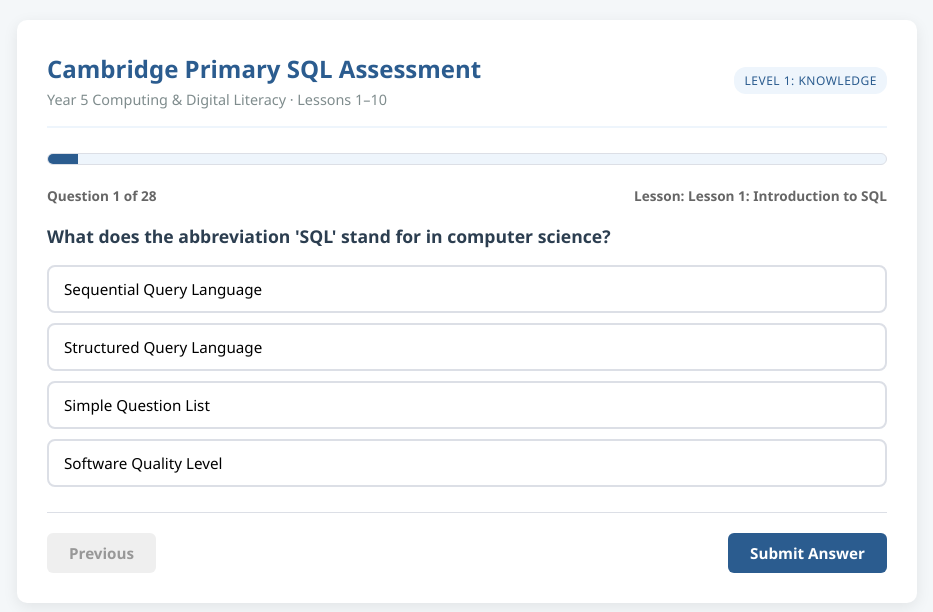
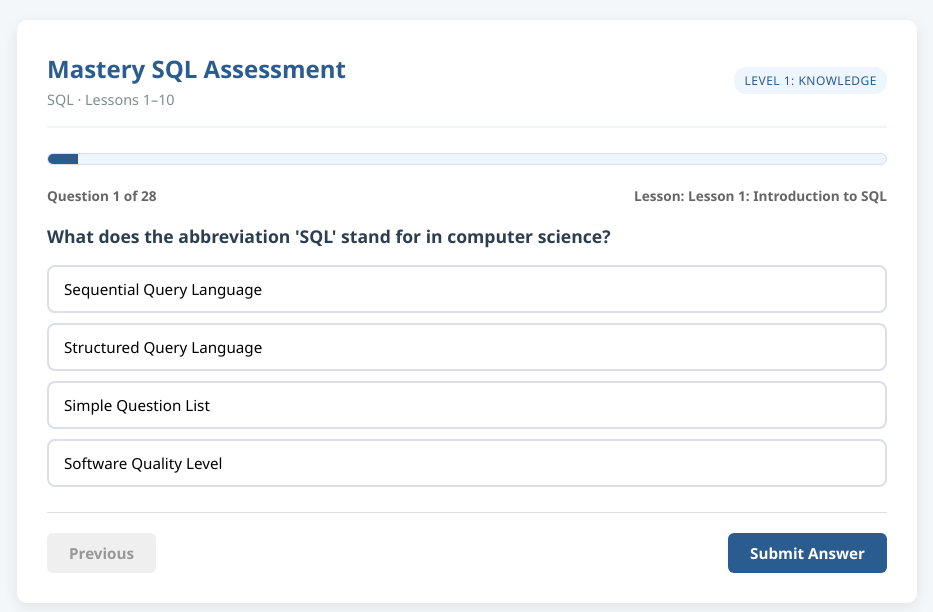
Before and after one commit to harddrive256/SQL, a plain HTML site: page quiz.html in a window 1280 px wide. Shown: the whole page, without its empty margins (173-1106 px from the left). Drawn offline with Linux system fonts and the light colour scheme.

Commit message:
Update quiz.html

```diff
--- a/quiz.html
+++ b/quiz.html
@@ -99,8 +99,8 @@
 <div class="assessment-container">
   <header>
     <div>
-      <h1>Cambridge Primary SQL Assessment</h1>
-      <div class="subtitle">Year 5 Computing & Digital Literacy · Lessons 1–10</div>
+      <h1>Mastery SQL Assessment</h1>
+      <div class="subtitle">SQL · Lessons 1–10</div>
     </div>
     <span class="badge" id="level-badge">Level 1: Knowledge</span>
   </header>
@@ -153,7 +153,7 @@
 
     <div class="teacher-report" id="teacher-report">
       <h3>Teacher Diagnostic Log</h3>
-      <p style="font-size: 0.85rem; color: #666; margin-bottom: 15px;">Formative summary for Cambridge Year 5 Computing standard verification.</p>
+      <p style="font-size: 0.85rem; color: #666; margin-bottom: 15px;">Formative summary for verification.</p>
       <table class="report-table">
         <thead>
           <tr>
@@ -612,7 +612,7 @@
       feedback: "You must sort the complete dataset first (ORDER BY) before taking a slice of the rows (LIMIT). Swapping them would result in taking a random slice and then sorting only those few rows."
     },
 
-    // --- LEVEL 5: CHALLENGE (YEAR 5 HIGH ACHIEVER) ---
+    // --- LEVEL 5: CHALLENGE (HIGH ACHIEVER) ---
     {
       id: 25,
       level: "Level 5: Challenge",
```
